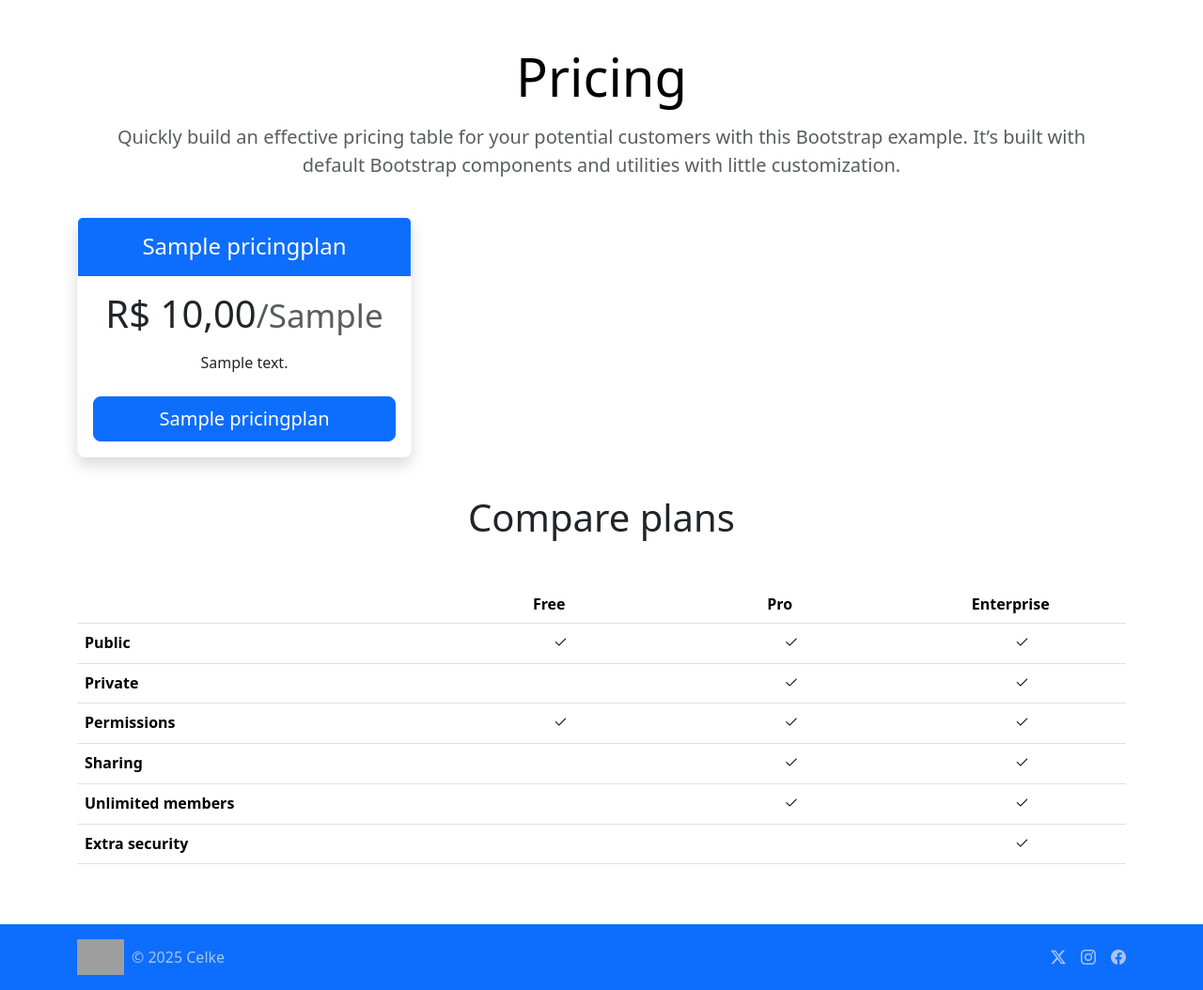
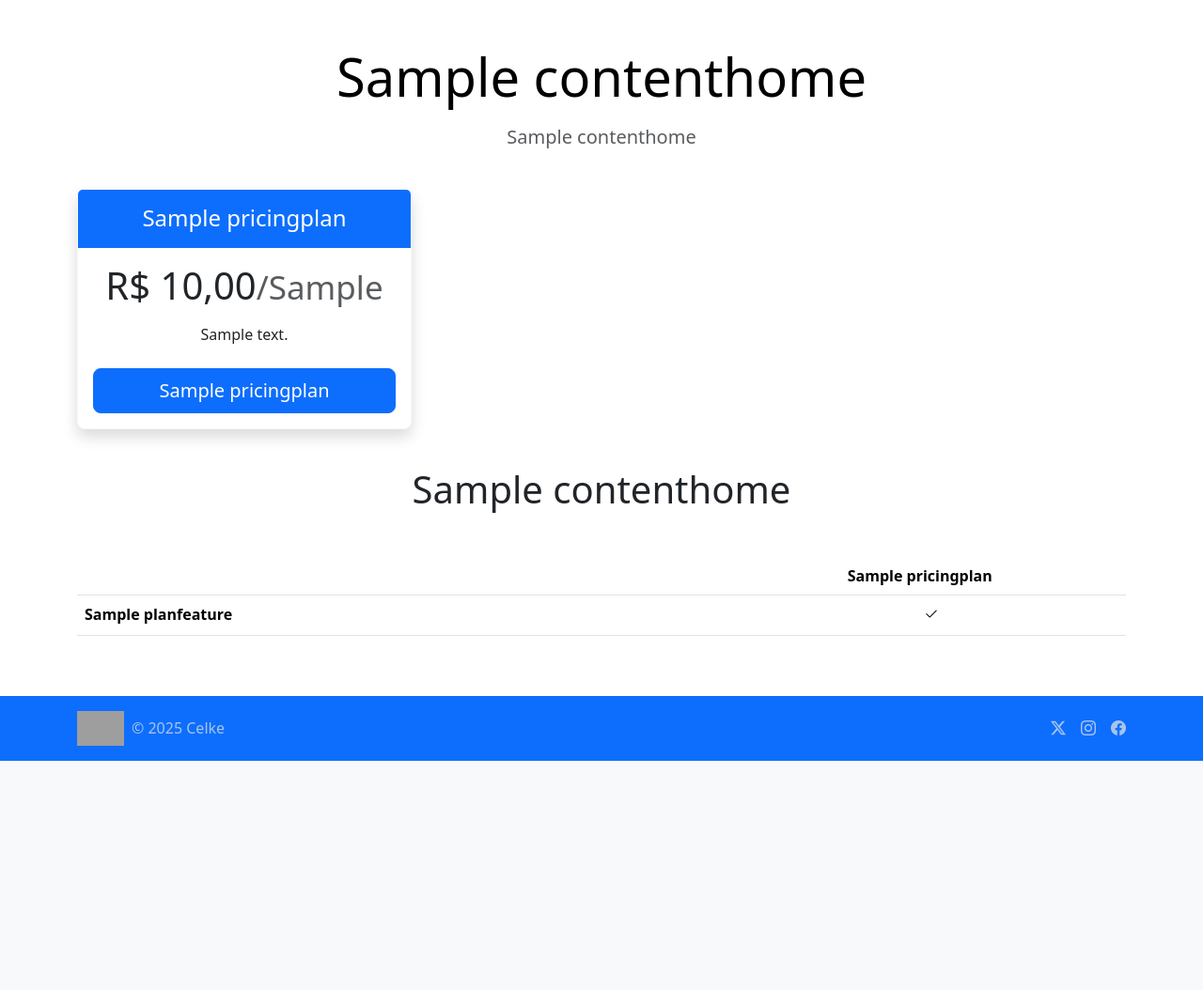
Before and after one commit to celkecursos/tutorial-curso-django, a Django app: page / in a window 1280 px wide. Shown: the part 64-1118 px from the top of the page at 94% size. After the commit the page ends 874 px from the top, so only its background shows below. Run offline with Django 5.2, Linux system fonts and the light colour scheme; tables that the repository leaves empty hold one stand-in row (values such as "Sample post"); lists and menus that the app fills with data are empty; grey boxes are pictures that could not be loaded.

Commit message:
Criado relacionamento entre as tabelas planos e recursos do plano.

```diff
--- a/home/management/commands/seed_pricing_plan.py
+++ b/home/management/commands/seed_pricing_plan.py
@@ -1,6 +1,6 @@
 # BaseCommand: Classe base para criar comandos personalizados no Django. Ao herdar dessa classe, pode ser criado comandos que são executados pelo manage.py no terminal.
 from django.core.management.base import BaseCommand
-# PricingPlan: Importar o modelo PricingPlan da aplicação courses. O modelo representa a tabela no banco de dados onde os dados serão manipulados.
+# PricingPlan: Importar o modelo PricingPlan da aplicação home. O modelo representa a tabela no banco de dados onde os dados serão manipulados.
 from home.models import PricingPlan
 
 class Command(BaseCommand):
--- a/home/models.py
+++ b/home/models.py
@@ -19,3 +19,48 @@ class PricingPlan(models.Model):
     class Meta:
         verbose_name = 'Plano de Preço'
         verbose_name_plural = 'Planos de Preços'
+
+class PlanFeature(models.Model):
+    """Características disponíveis nos planos"""
+    name = models.CharField(max_length=100, verbose_name="Nome da Característica")
+    description = models.TextField(blank=True, verbose_name="Descrição")
+    created_at = models.DateTimeField(auto_now_add=True, verbose_name="Data de criação")
+    updated_at = models.DateTimeField(auto_now=True, verbose_name="Data de edição")
+
+    def __str__(self):
+        return self.name
+
+    class Meta:
+        verbose_name = 'Característica'
+        verbose_name_plural = 'Características'
+
+class PricingPlanFeature(models.Model):
+    """Associação entre planos e características"""
+    pricing_plan = models.ForeignKey(PricingPlan, on_delete=models.CASCADE, verbose_name="Plano")
+    feature = models.ForeignKey(PlanFeature, on_delete=models.CASCADE, verbose_name="Característica")
+    value = models.CharField(max_length=100, blank=True, null=True, verbose_name="Valor")
+    has_feature = models.BooleanField(default=False, verbose_name="Disponível")
+    created_at = models.DateTimeField(auto_now_add=True, verbose_name="Data de criação")
+    updated_at = models.DateTimeField(auto_now=True, verbose_name="Data de edição")
+
+    def __str__(self):
+        return f"{self.pricing_plan.title} - {self.feature.name}"
+
+    class Meta:
+        verbose_name = 'Característica do Plano'
+        verbose_name_plural = 'Características dos Planos'
+
+class ContentHome(models.Model):
+    """Modelo que represa o conteúdo da página home"""
+    title = models.CharField(max_length=100, verbose_name="Título")
+    subtitle = models.CharField(max_length=255, verbose_name="Descrição")
+    titlefeature = models.CharField(max_length=100, verbose_name="Título dos Recursos")
+    created_at = models.DateTimeField(auto_now_add=True, verbose_name="Data de criação")
+    updated_at = models.DateTimeField(auto_now=True, verbose_name="Data de edição")
+
+    def __str__(self):
+        return self.title
+
+    class Meta:
+        verbose_name = 'Conteúdo'
+        verbose_name_plural = 'Conteúdos'
--- a/home/templates/home/home.html
+++ b/home/templates/home/home.html
@@ -19,8 +19,8 @@
 
     <div class="container mt-5 mb-5">
       <div class="pricing-header p-3 pb-md-4 mx-auto text-center" id="preco">
-        <h1 class="display-4 fw-normal text-body-emphasis mt-5 mb-3">Pricing</h1>
-        <p class="fs-5 text-body-secondary mb-3">Quickly build an effective pricing table for your potential customers with this Bootstrap example. It’s built with default Bootstrap components and utilities with little customization.</p>
+        <h1 class="display-4 fw-normal text-body-emphasis mt-5 mb-3">{{ content.title }}</h1>
+        <p class="fs-5 text-body-secondary mb-3">{{ content.subtitle }}</p>
       </div>
 
       <main>
@@ -43,110 +43,45 @@
           {% endfor %}
         </div>
 
-        <h2 class="display-6 text-center mb-5" id="comparar">Compare plans</h2>
+        <h2 class="display-6 text-center mb-5" id="comparar">{{ content.titlefeature }}</h2>
 
         <div class="table-responsive">
           <table class="table text-center">
             <thead>
               <tr>
                 <th style="width: 34%;"></th>
-                <th style="width: 22%;">Free</th>
-                <th style="width: 22%;">Pro</th>
-                <th style="width: 22%;">Enterprise</th>
+                {% for plan in pricingplan %}
+                  <th style="width: 22%;">{{ plan.title }}</th>
+                {% endfor %}
               </tr>
             </thead>
             <tbody>
+              {% for feature in features %}
                 <tr>
-                <th scope="row" class="text-start">Public</th>
+                  <th scope="row" class="text-start">{{ feature.name }}</th>
+                  {% for plan in pricingplan %}
                     <td>
+                      {% with plan_features=plan.pricingplanfeature_set.all %}
+                        {% for plan_feature in plan_features %}
+                          {% if plan_feature.feature == feature %}
+                            {% if plan_feature.has_feature %}
                               <svg class="bi" width="24" height="24">
                                 <i class="bi bi-check2"></i>
                               </svg>
+                            {% else %}
+                              {% if plan_feature.value %}
+                                {{ plan_feature.value }}
+                              {% else %}
+                                <!-- Espaço vazio para valores None -->
+                              {% endif %}
+                            {% endif %}
+                          {% endif %}
+                        {% endfor %}
+                      {% endwith %}
                     </td>
-                <td>
-                  <svg class="bi" width="24" height="24">
-                    <i class="bi bi-check2"></i>
-                  </svg>
-                </td>
-                <td>
-                  <svg class="bi" width="24" height="24">
-                    <i class="bi bi-check2"></i>
-                  </svg>
-                </td>
+                  {% endfor %}
                 </tr>
-              <tr>
-                <th scope="row" class="text-start">Private</th>
-                <td></td>
-                <td>
-                  <svg class="bi" width="24" height="24">
-                    <i class="bi bi-check2"></i>
-                  </svg>
-                </td>
-                <td>
-                  <svg class="bi" width="24" height="24">
-                    <i class="bi bi-check2"></i>
-                  </svg>
-                </td>
-              </tr>
-            </tbody>
-
-            <tbody>
-              <tr>
-                <th scope="row" class="text-start">Permissions</th>
-                <td>
-                  <svg class="bi" width="24" height="24">
-                    <i class="bi bi-check2"></i>
-                  </svg>
-                </td>
-                <td>
-                  <svg class="bi" width="24" height="24">
-                    <i class="bi bi-check2"></i>
-                  </svg>
-                </td>
-                <td>
-                  <svg class="bi" width="24" height="24">
-                    <i class="bi bi-check2"></i>
-                  </svg>
-                </td>
-              </tr>
-              <tr>
-                <th scope="row" class="text-start">Sharing</th>
-                <td></td>
-                <td>
-                  <svg class="bi" width="24" height="24">
-                    <i class="bi bi-check2"></i>
-                  </svg>
-                </td>
-                <td>
-                  <svg class="bi" width="24" height="24">
-                    <i class="bi bi-check2"></i>
-                  </svg>
-                </td>
-              </tr>
-              <tr>
-                <th scope="row" class="text-start">Unlimited members</th>
-                <td></td>
-                <td>
-                  <svg class="bi" width="24" height="24">
-                    <i class="bi bi-check2"></i>
-                  </svg>
-                </td>
-                <td>
-                  <svg class="bi" width="24" height="24">
-                    <i class="bi bi-check2"></i>
-                  </svg>
-                </td>
-              </tr>
-              <tr>
-                <th scope="row" class="text-start">Extra security</th>
-                <td></td>
-                <td></td>
-                <td>
-                  <svg class="bi" width="24" height="24">
-                    <i class="bi bi-check2"></i>
-                  </svg>
-                </td>
-              </tr>
+              {% endfor %}
             </tbody>
           </table>
         </div>
--- a/home/views.py
+++ b/home/views.py
@@ -1,7 +1,23 @@
 from django.shortcuts import render
-from .models import PricingPlan
+from .models import PricingPlan, PlanFeature, ContentHome
 
-# Create your views here.
 def home(request):
+    # Recupera os planos ativos, ordenados pelo preço
     pricingplan = PricingPlan.objects.filter(situation=True).order_by('price')[:3]
-    return render(request, 'home/home.html', { 'pricingplan': pricingplan})
+
+    # Recupera todas as características
+    features = PlanFeature.objects.all()
+
+    # Prefetch das características para cada plano
+    pricingplan = pricingplan.prefetch_related('pricingplanfeature_set__feature')
+
+    # Recupera o conteúdo da página home
+    content = ContentHome.objects.filter().first()
+
+    context = {
+        'pricingplan': pricingplan,
+        'features': features,
+        'content': content,
+    }
+
+    return render(request, 'home/home.html', context)
```
Also changed, not shown: home/admin.py (+10 -0 lines), home/management/commands/seed_content_home.py (added, +30 -0 lines), home/management/commands/seed_plan_feature.py (added, +69 -0 lines), README.md, home/migrations/0002_planfeature_pricingplanfeature.py (added), home/migrations/0003_contenthome.py (added). Lines whose indentation alone changed are shown as unchanged.
